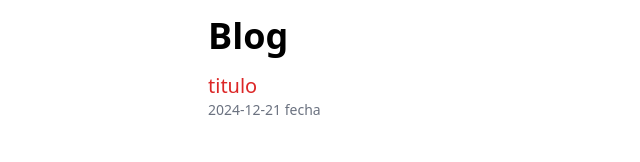
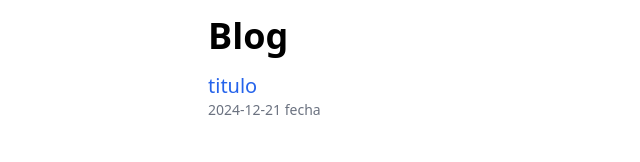
Before and after one commit to fightsthumbs/dikfingroj-webpage, a Next.js app: page /blog in a window 1280 px wide. Shown: the top 162 px of the page, without its empty margins (0-640 px from the left). Built offline with nearby package versions, Linux system fonts and the light colour scheme.

Commit message:
text-color-blogs

```diff
--- a/src/pages/blog.js
+++ b/src/pages/blog.js
@@ -17,7 +17,7 @@
       <ul>
         {allPostsData.map(({ id, date, title }) => (
           <li key={id} className="mb-4">
-          <Link href={`/blog/${id}`} className="text-xl font-medium text-red-600 hover:underline">
+          <Link href={`/blog/${id}`} className="text-xl font-medium text-blue-600 hover:underline">
             {title}
           </Link>
             <p className="text-sm text-gray-500">{date}</p>
```
